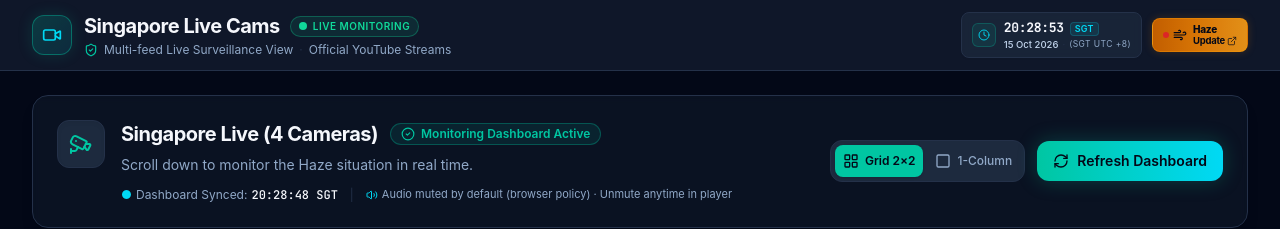
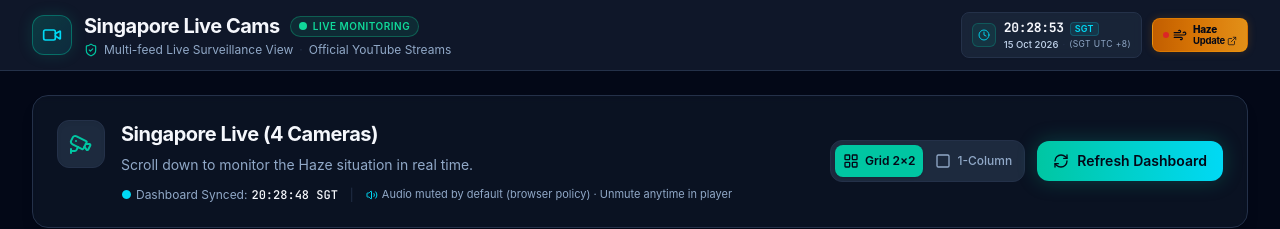
Before and after one commit to howps-lab/LiveCam, a React (Vite) app: page / in a window 1280 px wide. Shown: the top 229 px of the page. Built offline with nearby package versions, Linux system fonts and the light colour scheme.

Commit message:
refactor: remove status badge from monitoring summary
Remove the redundant "Monitoring Dashboard Active" badge from the header to clean up the UI layout.

```diff
--- a/src/components/MonitoringSummary.tsx
+++ b/src/components/MonitoringSummary.tsx
@@ -1,5 +1,5 @@
 import React from 'react';
-import { Cctv, RefreshCw, LayoutGrid, Square, CheckCircle2, Info, Volume2 } from 'lucide-react';
+import { Cctv, RefreshCw, LayoutGrid, Square, Info, Volume2 } from 'lucide-react';
 
 interface MonitoringSummaryProps {
   onRefreshAll: () => void;
@@ -35,12 +35,6 @@ export const MonitoringSummary: React.FC<MonitoringSummaryProps> = ({
               <h2 className="text-lg sm:text-xl font-bold tracking-tight text-[#F5F7FC]">
                 Singapore Live ({totalCameras} Cameras)
               </h2>
-              <span
-                className="inline-flex items-center gap-1.5 px-2.5 py-0.5 rounded-full text-xs font-semibold bg-[#00C6A2]/10 border border-[#00C6A2]/30 text-[#00C6A2]"
-              >
-                <CheckCircle2 className="w-3.5 h-3.5" aria-hidden="true" />
-                Monitoring Dashboard Active
-              </span>
             </div>
 
             <p className="text-sm text-[#91A9C8] max-w-3xl leading-relaxed">
```
